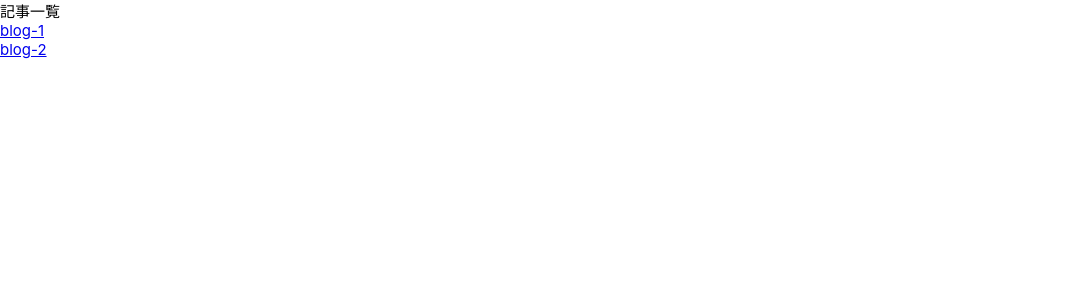
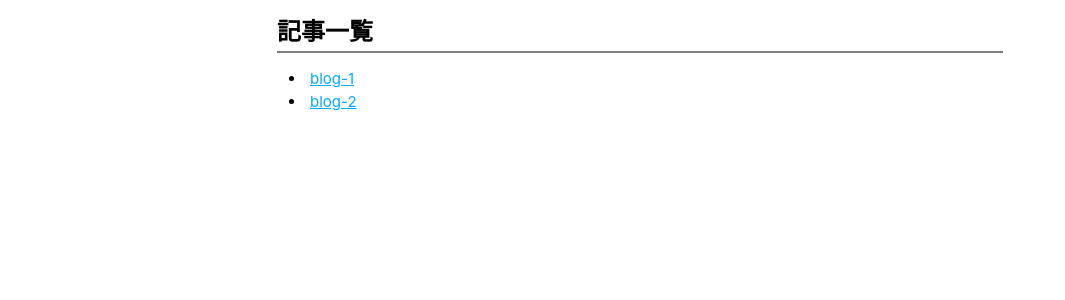
Before and after one commit to yoshiishunichi/sample-markdown-blog-nextjs, a Next.js app: page / in a window 1280 px wide. Shown: the top 300 px of the page, without its empty margins (0-1065 px from the left). Built offline with nearby package versions, Linux system fonts and the light colour scheme.

Commit message:
:art: className を修正

```diff
--- a/src/pages/blogs/[slug].tsx
+++ b/src/pages/blogs/[slug].tsx
@@ -9,7 +9,7 @@ type BlogDetailPageProps = {
 };
 
 const BlogDetailPage: NextPage<BlogDetailPageProps> = ({ htmlContent }) => {
-  return <div dangerouslySetInnerHTML={{ __html: htmlContent }} />;
+  return <div className="container" dangerouslySetInnerHTML={{ __html: htmlContent }} />;
 };
 
 export const getStaticPaths: GetStaticPaths = () => {
--- a/src/pages/index.tsx
+++ b/src/pages/index.tsx
@@ -10,7 +10,7 @@ type HomeProps = {
 
 const Home: NextPage<HomeProps> = ({ slugs }) => {
   return (
-    <div>
+    <div className="container">
       <h1>記事一覧</h1>
       <ul>
         {slugs.map((slug, i) => {
```
